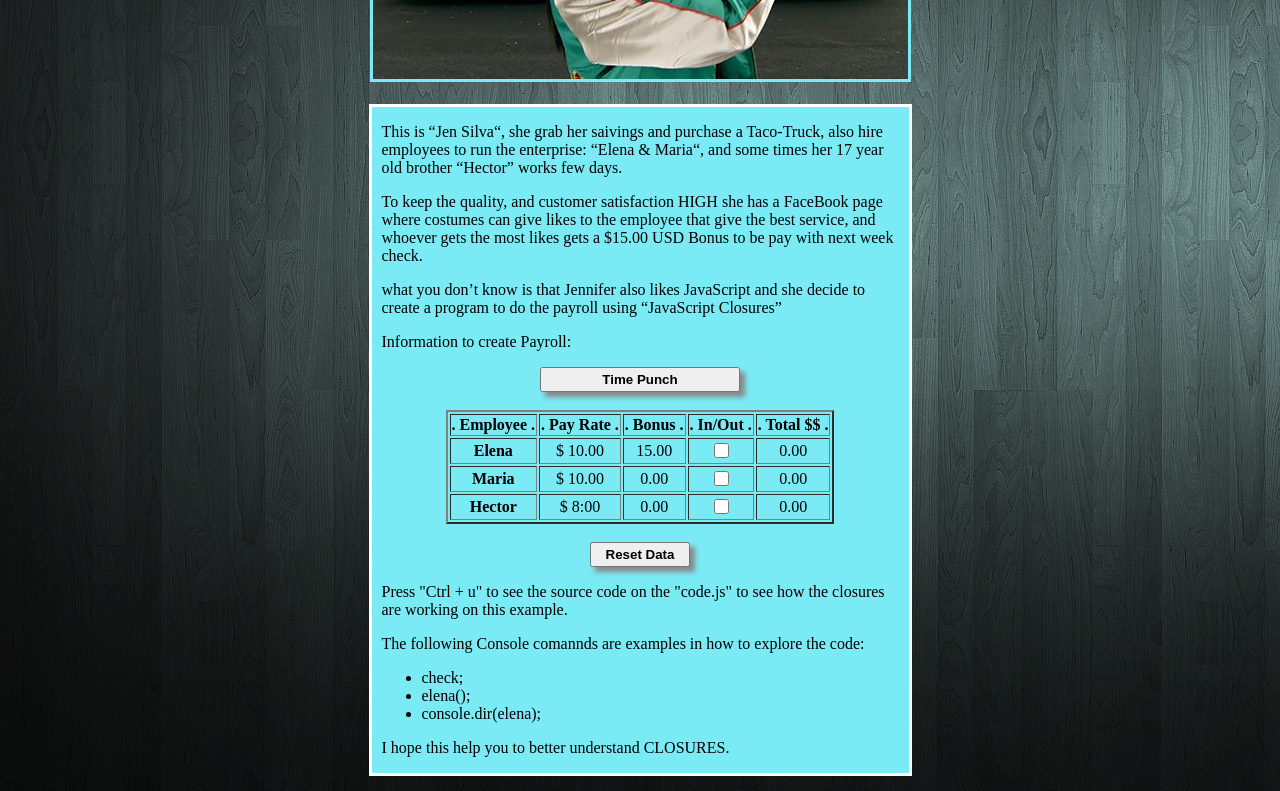
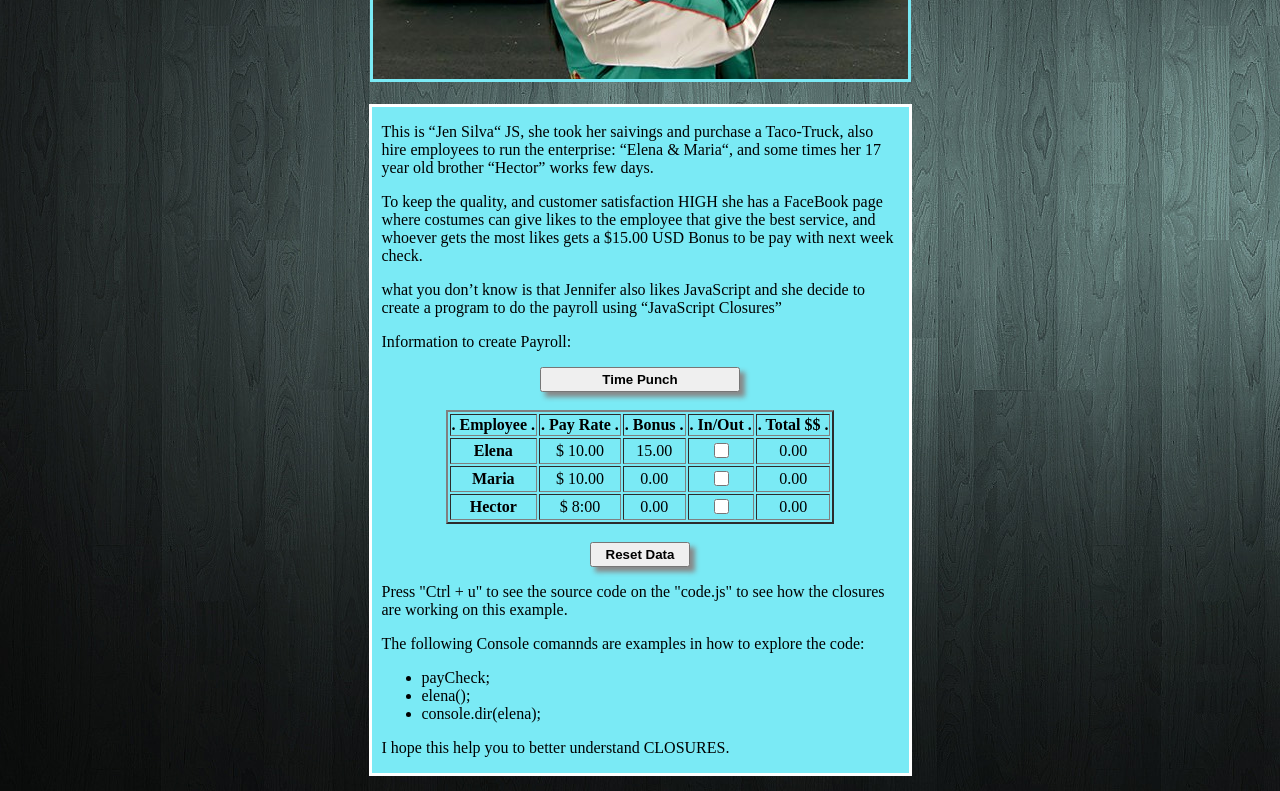
Before and after one commit to Edxael/Taco-Truck, a plain HTML site: page index.html in a window 1280 px wide. Shown: the part 360-1151 px from the top of the page. Drawn offline with Linux system fonts and the light colour scheme.

```diff
--- a/index.html
+++ b/index.html
@@ -15,7 +15,7 @@
     <br><br>
     <div class="txt1 content">
 
-        <p>This is “Jen Silva“, she grab her saivings and purchase a Taco-Truck, also hire employees to run the enterprise: “Elena & Maria“, and some times her 17 year old brother “Hector” works few days.</p>
+        <p>This is “Jen Silva“ JS, she took her saivings and purchase a Taco-Truck, also hire employees to run the enterprise: “Elena & Maria“, and some times her 17 year old brother “Hector” works few days.</p>
         <p>To keep the quality, and customer satisfaction HIGH she has a FaceBook page where costumes can give likes to the employee that give the best service, and whoever gets the most likes gets a $15.00 USD Bonus to be pay with next week check.</p>
         <p>what you don’t know is that Jennifer also likes JavaScript and she decide to create a program to do the payroll using “JavaScript Closures”</p>
         <p>Information to create Payroll:</p>
@@ -64,7 +64,7 @@
 
         <div class="commands">
             <ul>
-                <li>check;</li>
+                <li>payCheck;</li>
                 <li>elena();</li>
                 <li>console.dir(elena);</li>
             </ul>
```
